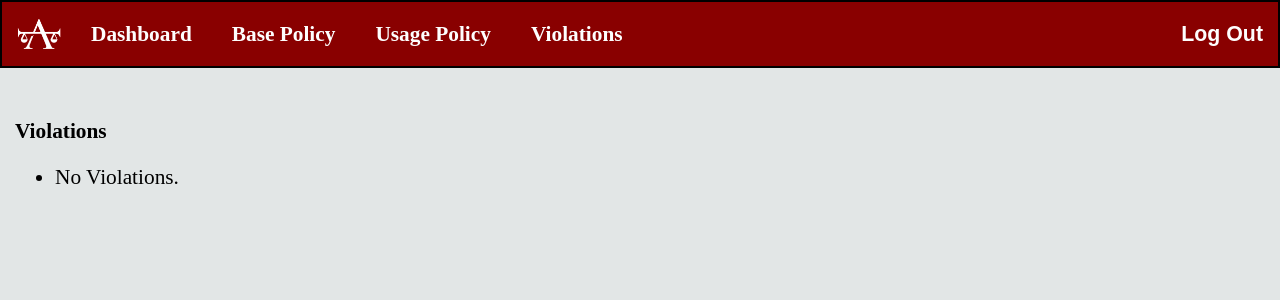
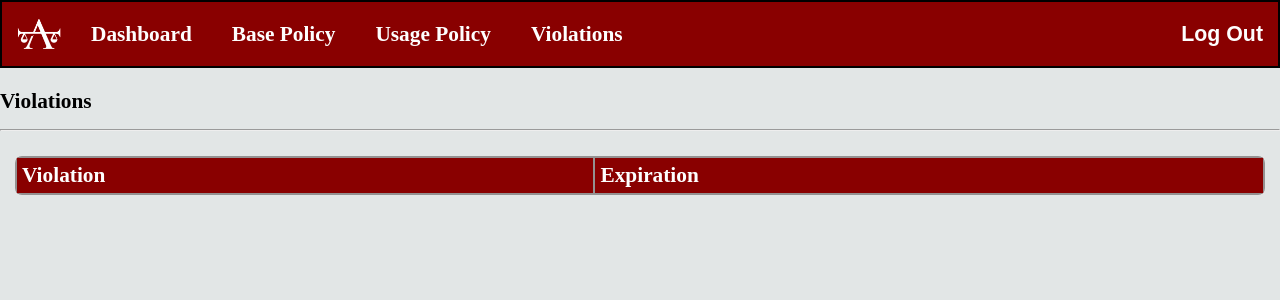
Before and after one commit to chpc-uofu/arbiter, a Django app: page /arbiter/violation/ in a window 1280 px wide. Shown: the top 300 px of the page. Run offline with Django 4.2, Linux system fonts and the light colour scheme; the visitor is signed in with stand-in values (Sample User, id 1); data that the repository does not hold is empty; parts of the project's set-up code (start-up, migrations or seed data) failed here and were passed over.

Commit message:
Update violation list

```diff
--- a/arbiter/templates/arbiter/base.html
+++ b/arbiter/templates/arbiter/base.html
@@ -10,12 +10,14 @@
             Arbiter
         {% endblock %}
     </title>
+    <!-- <link rel="stylesheet" href="{% static 'css/bootstrap.css' %}"> -->
     <link rel="icon" type="image/x-icon" href="{% static 'images/arbiter-favicon.ico' %}">
     <link rel="stylesheet" href="{% static 'css/django-base.css' %}">
     <link rel="stylesheet" href="{% static 'css/styles.css' %}">
     {% block extrastyle %}
+
     {% endblock %}
-    <!-- <link rel="stylesheet" href="{% static 'css/bootstrap.css' %}"> -->
+
 </head>
 <body>
     {% include 'arbiter/navbar.html' %}
@@ -31,7 +33,8 @@
     {% endblock messages %}
     <div class="header">
         {% block header %}
-            <h1 class="h1">{% block page-title %}{% endblock %}</h1>
+            <h1 class="page-title">{% block page-title %}{% endblock %}</h1>
+            <hr>
         {% endblock %}
     </div>
     <div class="content">
--- a/arbiter/templates/arbiter/violation_list.html
+++ b/arbiter/templates/arbiter/violation_list.html
@@ -1,17 +1,28 @@
 {% extends "arbiter/base.html" %}
 
+{% block page-title %}
+    Violations
+{% endblock %}
+
 {% block content %}
+<table>
+    <thead>
+        <th>
+            Violation
+        </th>
+        <th>
+            Expiration
+        </th>
+    </thead>
+    <tbody>
+        {% for violation in object_list %}
+            <tr>
+                <td><a href="{% url 'arbiter:change-violation' violation.id%}">{{violation}}</a></td>
+                <td>{{violation.expiration}}</td>
+            </tr>
+        {% endfor %}
+    </tbody>
+</table>
 
-<h1>Violations</h1>
-
-<ul>
-{% for violation in object_list %}
-    <li>
-        <a href="{% url 'arbiter:change-violation' violation.id%}">{{violation}}</a>
-    </li></br>
-{% empty %}
-    <li>No Violations.</li>
-{% endfor %}
-</ul>
 
 {% endblock content %}
```
Also changed, not shown: arbiter/templates/arbiter/change_view.html (+9 -0 lines), arbiter/templates/arbiter/basepolicy_list.html (line endings or trailing spaces).
